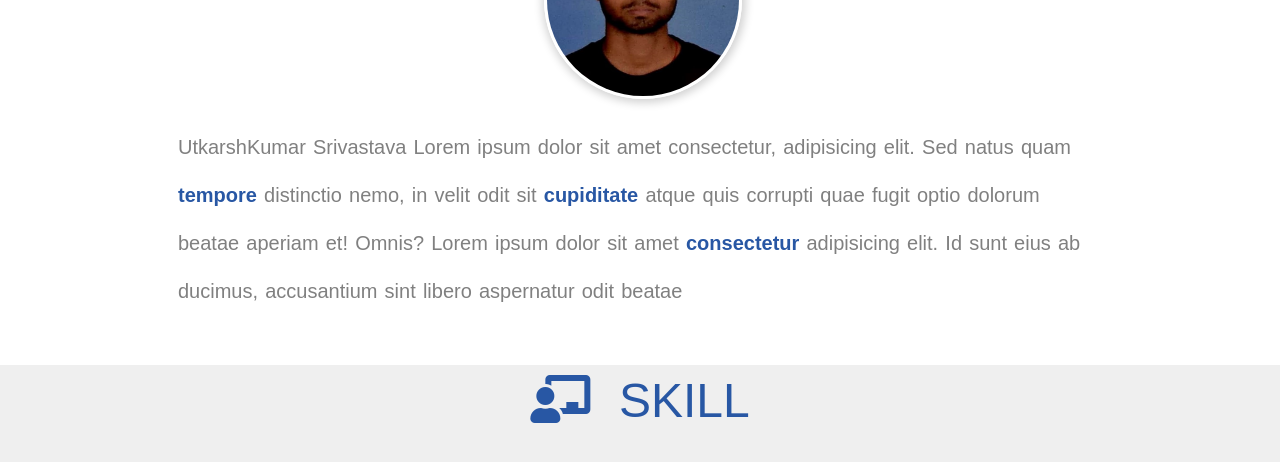
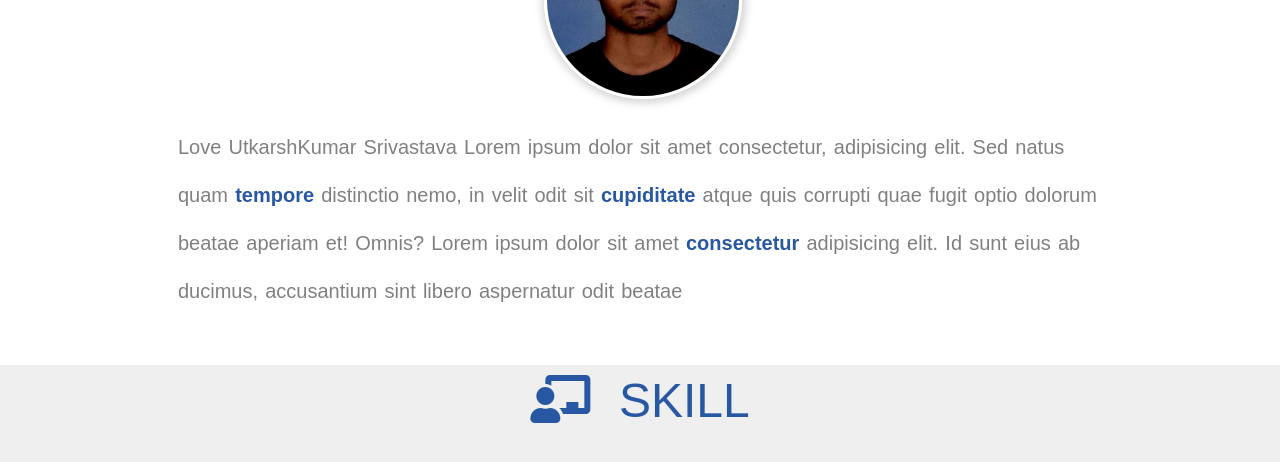
Before and after one commit to Utkarsh31031996/resume, a plain HTML site: page index.html in a window 1280 px wide. Shown: the part 562-1024 px from the top of the page. Drawn offline with Linux system fonts and the light colour scheme.

Commit message:
Index is Changed

```diff
--- a/index.html
+++ b/index.html
@@ -46,7 +46,7 @@
         <img src="pic.jpg" alt="my-img">
         </div>
         <div id="my-para">
-        <p>UtkarshKumar Srivastava Lorem ipsum dolor sit amet consectetur, adipisicing elit. Sed natus quam <span style="color: rgb(40, 87, 164);font-weight: 600;">tempore</span> distinctio nemo, in velit odit sit <span style="color: rgb(40, 87, 164);font-weight: 600;">cupiditate</span>  atque quis corrupti quae fugit optio dolorum beatae aperiam et! Omnis?
+        <p> Love UtkarshKumar Srivastava Lorem ipsum dolor sit amet consectetur, adipisicing elit. Sed natus quam <span style="color: rgb(40, 87, 164);font-weight: 600;">tempore</span> distinctio nemo, in velit odit sit <span style="color: rgb(40, 87, 164);font-weight: 600;">cupiditate</span>  atque quis corrupti quae fugit optio dolorum beatae aperiam et! Omnis?
         Lorem ipsum dolor sit amet <span style="color: rgb(40, 87, 164);font-weight: 600;">consectetur </span>adipisicing elit. Id sunt eius ab ducimus, accusantium sint libero aspernatur odit beatae</p>
         </div>
     </section>
```
